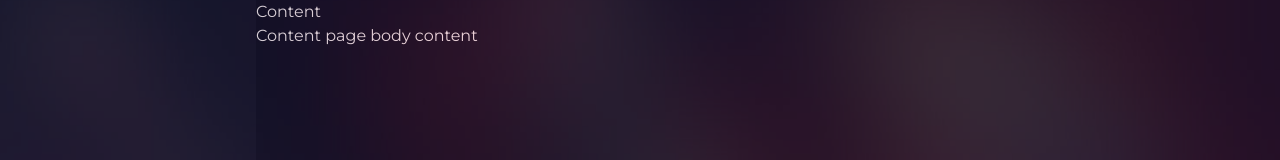
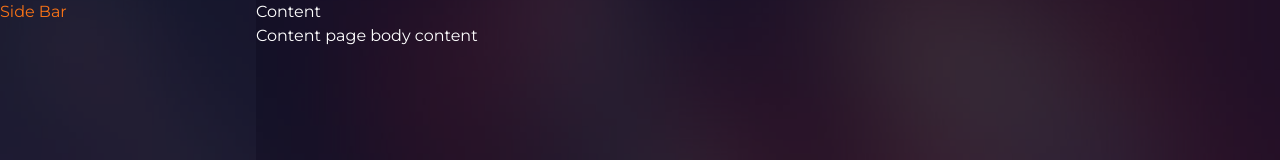
Before and after one commit to ctokoli/my_portfolio, a React (Vite) app: page /about in a window 1280 px wide. Shown: the top 160 px of the page. Built offline with nearby package versions, Linux system fonts and the light colour scheme.

Commit message:
chore: add nav component

```diff
--- a/src/components/homeComponent.jsx
+++ b/src/components/homeComponent.jsx
@@ -3,7 +3,7 @@ import ContentComponent from "./contentComponet";
 
 const HomeComponent = () => {
     return (
-        <div className="home bg-[#0c1225] opacity-80 md:flex">
+        <div className="home bg-[#0c1225] bg-opacity-80 md:flex">
             <SideBarComponent />
             <ContentComponent />
         </div>
--- /dev/null
+++ b/src/components/navComponent.jsx
@@ -0,0 +1,9 @@
+const NavComponent = () => {
+    return (
+        <div>
+             <h1 className="text-orange-500">Side Bar</h1>
+        </div>
+     );
+}
+
+export default NavComponent;
--- a/src/components/sideBarComponent.jsx
+++ b/src/components/sideBarComponent.jsx
@@ -1,7 +1,8 @@
+import NavComponent from "./navComponent";
 const SideBarComponent = () => {
     return (
-        <div className="md:h-screen  w-1/5 bg-slate-600 opacity-10">
-
+        <div className="sidebar md:h-screen w-1/5 bg-slate-600 bg-opacity-10">
+           <NavComponent />
         </div>
      );
 }
--- a/src/styles/main.css
+++ b/src/styles/main.css
@@ -634,6 +634,14 @@ video {
   background-color: rgb(71 85 105 / var(--tw-bg-opacity));
 }
 
+.bg-opacity-10 {
+  --tw-bg-opacity: 0.1;
+}
+
+.bg-opacity-80 {
+  --tw-bg-opacity: 0.8;
+}
+
 .text-orange-500 {
   --tw-text-opacity: 1;
   color: rgb(249 115 22 / var(--tw-text-opacity));
```
